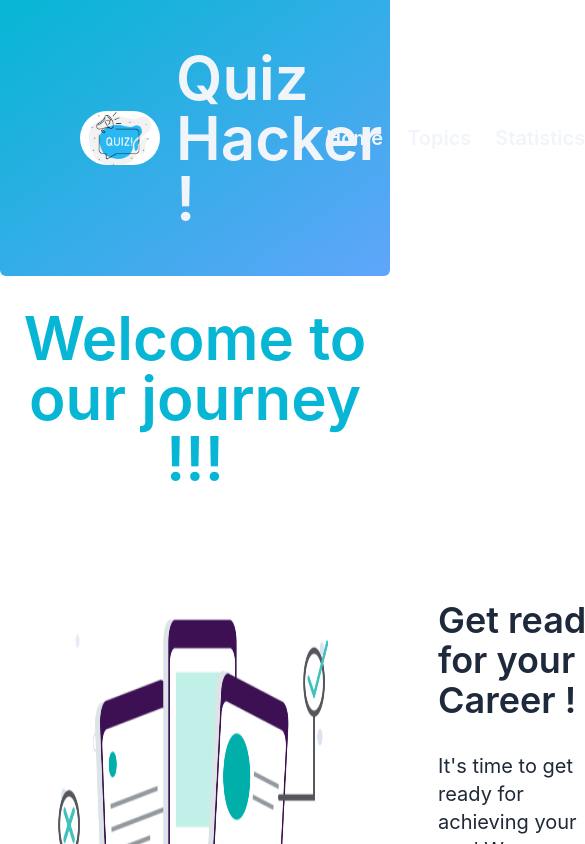
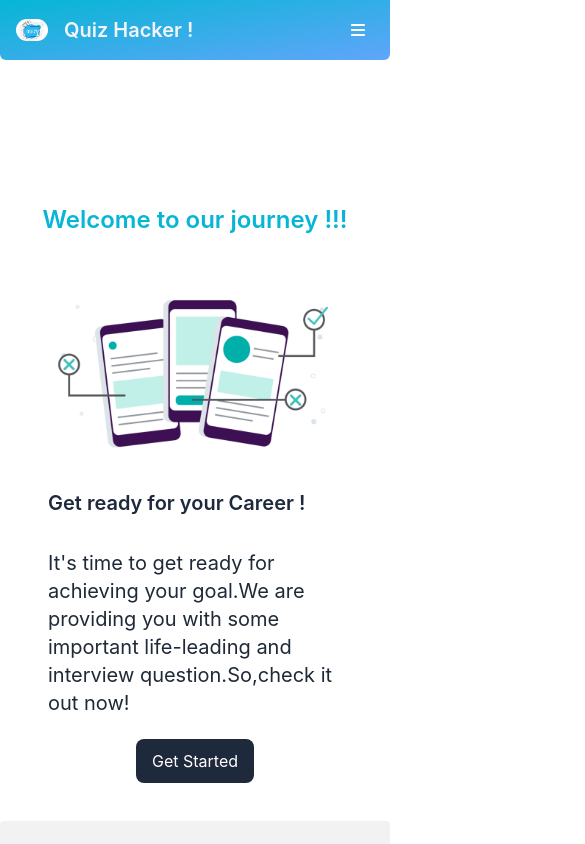
Before and after one commit to SanjidaAkterAfia0307/quiz-crackers, a React (Create React App) app: page / in a window 390 px wide. Shown: the top 844 px of the page, 585 px wide, since content can reach past the window. Built offline with nearby package versions, Linux system fonts and the light colour scheme.

Commit message:
half responsive

```diff
--- a/src/Route/route.js
+++ b/src/Route/route.js
@@ -25,7 +25,9 @@ export const router=createBrowserRouter([
                 loader:({params})=>fetch(` https://openapi.programming-hero.com/api/quiz/${params.topicId}`),
                 element:<Quiz></Quiz>
             },
-            {path:"/statistics",element:<Statistics></Statistics>},
+            {path:"/statistics",
+            loader:()=>fetch("https://openapi.programming-hero.com/api/quiz"),
+            element:<Statistics></Statistics>},
             {path:"/blog",element:<Blog></Blog>},
         ]
     }
--- a/src/components/Footer/Footer.js
+++ b/src/components/Footer/Footer.js
@@ -4,7 +4,7 @@ import { Link } from 'react-router-dom';
 const Footer = () => {
     return (
         <div>
-            <footer className="footer footer-center p-12 bg-base-200 text-base-content rounded">
+            <footer className="footer footer-center py-20 w-full bg-base-200 text-base-content rounded">
                 <div className="grid grid-flow-col gap-4">
                     <Link to="/" className="link link-hover text-lg">Home</Link>
                     <Link to="/topics" className="link link-hover text-lg">Topics</Link>
--- a/src/components/Header/Header.js
+++ b/src/components/Header/Header.js
@@ -1,20 +1,31 @@
-import React from 'react';
+import React, { useEffect, useState } from 'react';
 import { Link } from 'react-router-dom';
 import logo from "../../logo.jpg"
+import { FontAwesomeIcon } from '@fortawesome/react-fontawesome'
+import { faBars } from '@fortawesome/free-solid-svg-icons'
+import { getOpen } from '../../utilities/fakedb';
+
 const Header = () => {
+
+    const [open,setOpen]=useState()
+    useEffect(()=>{
+        getOpen()
+    },[])
     return (
-        <div className='flex justify-between items-center px-20  py-12 rounded-b-md  bg-gradient-to-br from-cyan-500 to-blue-400'>
-            <div className='flex items-center'>
-                <img className='w-20 rounded-full' src={logo} alt="" />
-                <h3 className='text-6xl ml-4 font-semibold text-slate-100'>Quiz Hacker !</h3>
+        <div className='flex justify-between items-center md:px-20  md:py-12 rounded-b-md  bg-gradient-to-br from-cyan-500 to-blue-400'>
+            <div className='flex items-center p-4'>
+                <img className='md:w-20 w-8 rounded-full' src={logo} alt="" />
+                <h3 className='md:text-6xl text-xl ml-4 font-semibold text-slate-100'>Quiz Hacker !</h3>
             </div>
-            <div>
-            <Link className='ml-6 font-semibold text-xl text-slate-100 hover:underline underline-offset-2' to="/">Home</Link>
-            <Link className='ml-6 font-semibold text-xl text-slate-100 hover:underline underline-offset-2' to="/topics">Topics</Link>
-            <Link className='ml-6 font-semibold text-xl text-slate-100 hover:underline underline-offset-2' to="/statistics">Statistics</Link>
-            <Link className='ml-6 font-semibold text-xl text-slate-100 hover:underline underline-offset-2' to="/blog">Blog</Link>
+            <div className={`${open ? "block absolute top-14  bg-gradient-to-br to-cyan-500 from-blue-400":"hidden "} md:block `}>
+                <Link className={`ml-6 font-semibold text-xl text-slate-100 hover:underline underline-offset-2 sm:${open ? "block":"hidden"}`} to="/">Home</Link>
+                <Link className={`ml-6 font-semibold text-xl text-slate-100 hover:underline underline-offset-2 sm:${open ? "block":"hidden"}`} to="/topics">Topics</Link>
+                <Link className={`ml-6 font-semibold text-xl text-slate-100 hover:underline underline-offset-2 sm:${open ? "block":"hidden"}`} to="/statistics">Statistics</Link>
+                <Link className={`ml-6 font-semibold text-xl text-slate-100 hover:underline underline-offset-2 sm:${open ? "block":"hidden"}`} to="/blog">Blog</Link>
+            </div>
+                <FontAwesomeIcon className='text-white w-16 flex md:hidden' onClick={()=>setOpen(!open)} icon={faBars}></FontAwesomeIcon>
         </div>
-        </div>
+
     );
 };
 
--- a/src/components/Home/Home.js
+++ b/src/components/Home/Home.js
@@ -4,15 +4,15 @@ import homeCover from "../../homeCover.png"
 const Home = () => {
     return (
         <div>
-            <h2 className='text-6xl font-semibold text-cyan-500 text-center my-8'>Welcome to our journey !!!</h2>
+            <h2 className='md:text-6xl text-2xl font-semibold text-cyan-500 text-center md:my-8 mt-36'>Welcome to our journey !!!</h2>
 
-            <div className='flex p-12 justify-between'>
-            <img src={homeCover} alt="" />
-                <div className='px-24'>
-                <h4 className='text-4xl font-semibold text-slate-800 my-8'>Get ready for your Career !</h4>
+            <div className='md:flex block p-12 justify-between'>
+            <img className='sm:w-full md:w-72 lg:w-full' src={homeCover} alt="" />
+                <div className='md:px-24'>
+                <h4 className='md:text-4xl text-xl font-semibold text-slate-800 my-8'>Get ready for your Career !</h4>
                 <p className='text-gray-800 text-xl'>It's time to get ready for achieving your goal.We are providing you with some important life-leading and interview question.So,check it out now!</p>
                 <div className='text-center mt-8'>
-                <Link to="/topics" className='px-16 py-3  rounded-lg text-xl bg-slate-800 text-white'>Get Started</Link>
+                <Link to="/topics" className='md:px-16 py-3 px-4  rounded-lg md:text-xl bg-slate-800 text-white'>Get Started</Link>
                 </div>
                 </div>
             </div>
--- a/src/components/Question/Question.js
+++ b/src/components/Question/Question.js
@@ -10,13 +10,13 @@ const Question = ({ questions }) => {
     const[ans,setAns]=useState(false)
 
     return (
-        <div className='shadow-md mx-56 my-16 p-8 border-4 border-blue-400 rounded-2xl'>
+        <div className='shadow-md md:mx-56 my-16 md:p-8 px-2 py-6 border-4 border-blue-400 rounded-2xl'>
             <div className='grid grid-cols-6 '>
                 <div className='col-span-5 text-center'>
-                <h1 className='text-blue-400  font-medium text-2xl mb-8'>{question}</h1>
-                <p className={`text-blue-400  font-medium text-xl mb-8 ${ans===true ? "block":"hidden"}`} ><span className='text-blue-800'>Correct Answer : </span> {correctAnswer}</p>
+                <h1 className='text-blue-400  font-medium md:text-2xl text-lg mb-8'>{question}</h1>
+                <p className={`text-blue-400  font-medium md:text-xl mb-8 ${ans===true ? "block":"hidden"}`} ><span className='text-blue-800'>Correct Answer : </span> {correctAnswer}</p>
                 </div>
-                <FontAwesomeIcon onClick={()=> setAns(!ans) } icon={faEye} className="ml-24 text-sky-700"></FontAwesomeIcon>
+                <FontAwesomeIcon onClick={()=> setAns(!ans) } icon={faEye} className="md:ml-24 text-sky-700"></FontAwesomeIcon>
             </div>
             {
                 options.map(option => <Option option={option} correct={correctAnswer}></Option>)
--- a/src/components/Quiz/Quiz.js
+++ b/src/components/Quiz/Quiz.js
@@ -8,22 +8,22 @@ const Quiz = () => {
     const allQuestoins=useLoaderData().data.questions
     // console.log(allQuestoins)
     return (
-        <div className='grid grid-cols-5 p-12'>
+        <div className='md:grid grid-cols-5 p-12'>
             <div className='col-span-4'>
             <div className='text-center'>
-            <h2 className='text-sky-600 font-medium text-4xl mb-8'>Quiz of  {TopicName}</h2>
+            <h2 className='text-blue-600 font-medium text-4xl mb-8'>Quiz of  {TopicName}</h2>
             </div>
             {
 
                 allQuestoins.map(questions=><Question key={questions.id} questions={questions}></Question>)
             }
             </div>
-            <div className='  rounded-2xl h-96 bg-gradient-to-t from-cyan-500 to-blue-500 p-12'>
+            {/* <div className='  rounded-2xl h-96 bg-gradient-to-t from-cyan-500 to-blue-500 p-12'>
                 <div className=' text-center'>
                 <h2 className='text-2xl font-semibold text-white'>View Chart</h2>
                 </div>
                 <p>Correct Answer : </p>
-            </div>
+            </div> */}
 
         </div>
     );
--- /dev/null
+++ b/src/components/Statistic/Statistic.js
@@ -0,0 +1,18 @@
+import React from 'react';
+import { Link } from 'react-router-dom';
+
+const Statistic = ({statistic}) => {
+    const {logo,name,total,id}=statistic
+    return (
+        <div className='shadow-lg bg-gradient-to-b from-cyan-700 to-blue-800 rounded-2xl p-4 w-96 text-white'>
+            <img className='w-full h-56' src={logo} alt="" />
+            <div>
+            <h4 className='py-2 text-2xl font-bold'>{name}</h4>
+            <p className=''>Total Questions : {total}</p>
+
+            </div>
+        </div>
+    );
+};
+
+export default Statistic;
--- a/src/components/Statistics/Statistics.js
+++ b/src/components/Statistics/Statistics.js
@@ -1,9 +1,16 @@
+
 import React from 'react';
+import { useLoaderData } from 'react-router-dom';
+import Statistic from '../Statistic/Statistic';
+import Topic from '../Topic/Topic';
+const Statistics = () => {
+    const statistics=useLoaderData().data
 
-const Statistics = () => {
     return (
-        <div>
-
+        <div className=' grid  md:grid-cols-4  md:gap-20  md:px-20 gap-2 px-4 my-20'>
+            {
+                statistics.map(statistic=><Statistic key={statistic.id} statistic={statistic}></Statistic>)
+            }
         </div>
     );
 };
--- a/src/components/Topics/Topics.js
+++ b/src/components/Topics/Topics.js
@@ -6,7 +6,7 @@ const Topics = () => {
     const topics=useLoaderData().data
     console.log(topics)
     return (
-        <div className=' grid grid-cols-4 gap-20 px-20 my-20'>
+        <div className=' grid  md:grid-cols-4  md:gap-20 gap-6 md:px-20 p-10 my-20'>
             {
                 topics.map(topic=><Topic key={topic.id} topic={topic}></Topic>)
             }
--- a/src/utilities/fakedb.js
+++ b/src/utilities/fakedb.js
@@ -1,27 +1,17 @@
 // use local storage to manage cart data
-const addToDb = id =>{
-    let shoppingCart = getStoredCart()
 
-    // add quantity
-    const quantity = shoppingCart[id];
-    if(quantity){
-        const newQuantity = quantity + 1;
-        shoppingCart[id] = newQuantity;
-    }
-    else{
-        shoppingCart[id] = 1;
-    }
-    localStorage.setItem('shopping-cart', JSON.stringify(shoppingCart));
-}
-    const getStoredCart=()=>{
-        let shoppingCart =  {};
+    const getOpen=()=>{
+        let open;
 
     //get the shopping cart from local storage
-    const storedCart = localStorage.getItem('shopping-cart');
-    if(storedCart){
-        shoppingCart = JSON.parse(storedCart);
+    const openValue = localStorage.getItem('open');
+    if(openValue){
+        open = JSON.parse(openValue);
+        open=false
+    }else{
+        localStorage.setItem('open',false);
     }
-    return shoppingCart
+
 
     }
 const removeFromDb = id =>{
@@ -40,8 +30,8 @@ const deleteShoppingCart = () =>{
 }
 
 export {
-    addToDb,
+
     removeFromDb,
-    getStoredCart,
+    getOpen,
     deleteShoppingCart
 }
```
